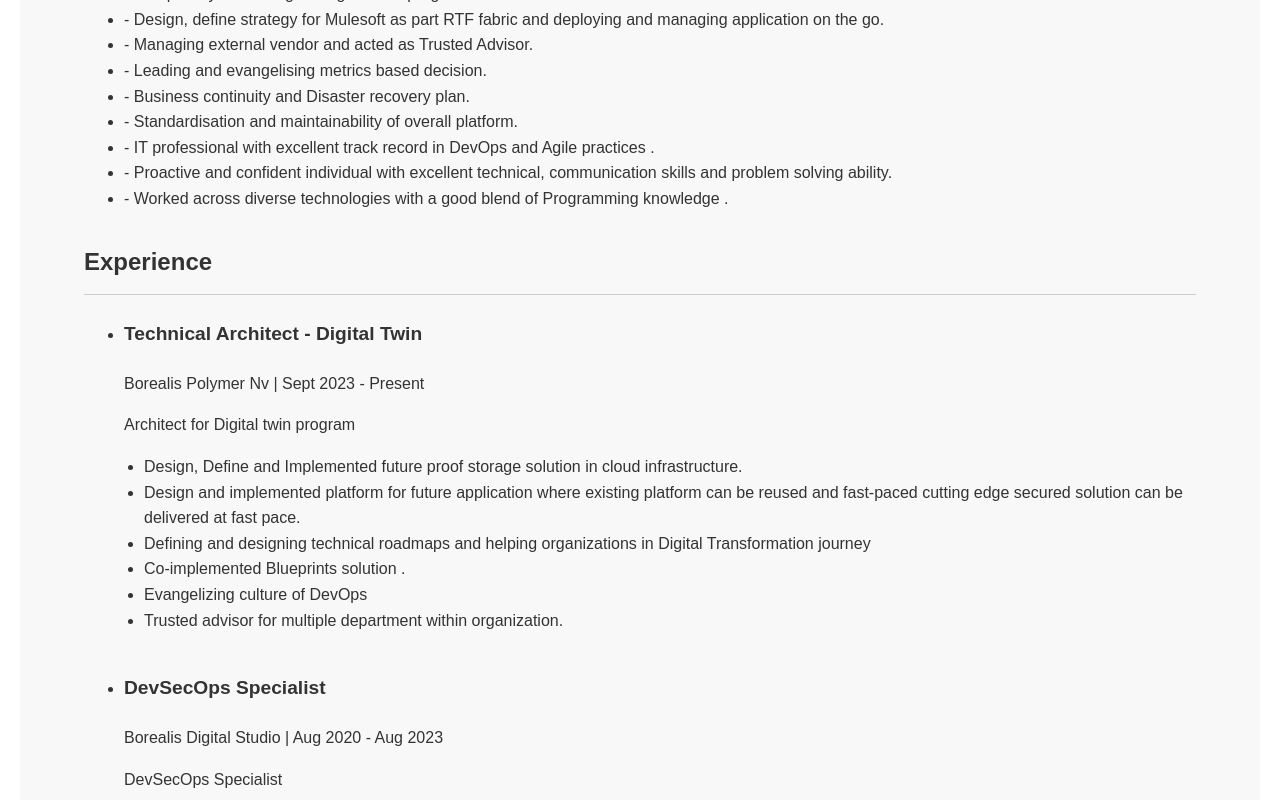
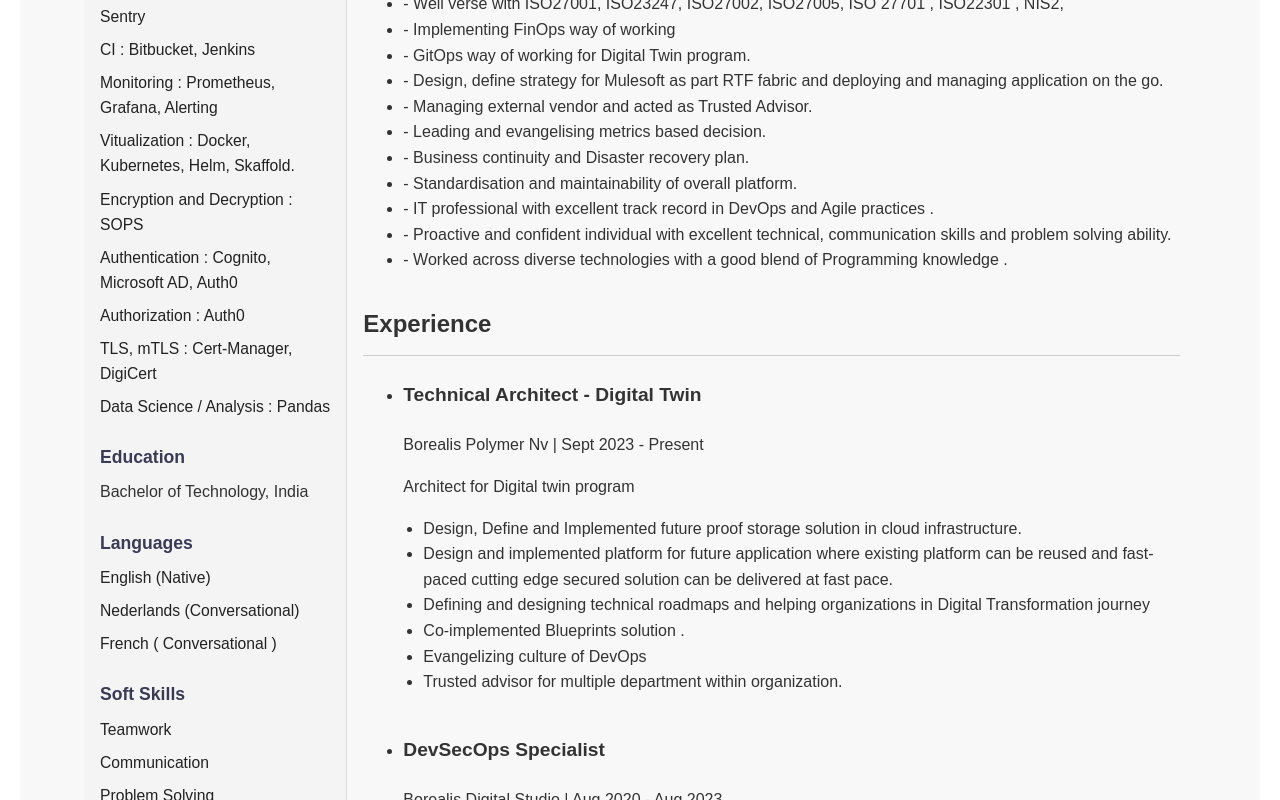
Before and after one commit to SnehilBelekar/snehilbelekar.github.io, a Vue app: page / in a window 1280 px wide. Shown: the part 820-1620 px from the top of the page. Built offline with nearby package versions, Linux system fonts and the light colour scheme.

Commit message:
update code to add language , skills

```diff
--- a/src/App.vue
+++ b/src/App.vue
@@ -29,7 +29,27 @@
         </div>
       </header>
       <main>
-        <Section v-for="section in resumeData.sections" :key="section.title" :section="section" />
+        <div class="panel-wrapper">
+          <aside class="left-panel">
+            <section v-for="panelSection in leftPanelSections" :key="panelSection.title">
+              <h3>{{ panelSection.title }}</h3>
+              <ul v-if="panelSection.type === 'list'">
+                <li v-for="item in panelSection.items" :key="item.content">{{ item.content }}</li>
+              </ul>
+              <div v-else-if="panelSection.type === 'text'">
+                {{ panelSection.content }}
+              </div>
+            </section>
+          </aside>
+          <div class="right-panel">
+            <Section
+              v-for="section in rightPanelSections"
+              :key="section.title"
+              :section="section"
+            />
+          </div>
+       </div>
+
       </main>
       <footer class="footer">
         <div class="icons">
@@ -58,4 +78,12 @@ const scrollToSection = (sectionTitle: string) => {
     element.scrollIntoView({ behavior: 'smooth' });
   }
 };
+
+const leftPanelSections = resumeData.sections.filter(section =>
+  ['Skills', 'Languages', 'Soft Skills', 'Certifications', 'Education'].includes(section.title)
+);
+
+const rightPanelSections = resumeData.sections.filter(
+  section => !['Skills', 'Languages', 'Soft Skills', 'Certifications', 'Education'].includes(section.title)
+);
 </script>
--- a/src/data/resumeData.ts
+++ b/src/data/resumeData.ts
@@ -200,14 +200,46 @@ const resumeData: ResumeData = {
   items: [
         { content: 'Cloud Platforms (AWS, Azure, GCP)' },
         { content: 'Agile tools : Jira, Confluence, DevOps Tasks, Kanban' },
-
+        { content: 'IAC : Terraform, Azure DevOps' },
+        { content: 'Security analysis tools : Snyk, Qualys' },
+        { content: 'Sentry' },
+        { content: 'CI : Bitbucket, Jenkins' },
+        { content: 'Monitoring : Prometheus, Grafana, Alerting' },
+        { content: 'Vitualization : Docker, Kubernetes, Helm, Skaffold.' },
+        { content: 'Encryption and Decryption : SOPS' },
+        { content: 'Authentication : Cognito, Microsoft AD, Auth0' },
+        { content: 'Authorization : Auth0' },
+        { content: 'TLS, mTLS : Cert-Manager, DigiCert' },
+        { content: 'Data Science / Analysis : Pandas' },
         // ... your skills
       ],
     },
 {
   title: 'Education',
     type: 'text',
-      content: 'Bachelor of Science in Computer Science...', // Your education
+      content: 'Bachelor of Technology, India', // Your education
+    },
+{
+      title: 'Languages',
+      type: 'list',
+      items: [
+        { content: 'English (Native)' },
+        { content: 'Nederlands (Conversational)' },
+        { content: 'French ( Conversational )' }
+        // ...add more if needed...
+      ],
+    },
+{
+      title: 'Soft Skills',
+      type: 'list',
+      items: [
+        { content: 'Teamwork' },
+        { content: 'Communication' },
+        { content: 'Problem Solving' },
+        { content: 'Adaptability' },
+        { content: 'Time Management' }
+        // ...add more if needed...
+      ],
     },
 {
   title: 'Certifications',
--- a/src/styles/main.css
+++ b/src/styles/main.css
@@ -267,6 +267,69 @@ text-shadow: 1px 1px 2px rgba(0, 0, 0, 0.5);
   color: white;
 }
 
+/* ====== Panel Layout Styles ====== */
+
+/* Wrapper for both panels below the header */
+.panel-wrapper {
+  display: flex;
+  flex-direction: row;
+  margin-top: 20px;
+}
+
+/* Left panel styles */
+.left-panel {
+  width: 22%;
+  min-width: 200px;
+  padding: 1rem;
+  background-color: #f4f4f4;
+  border-right: 1px solid #ddd;
+}
+
+.left-panel h3 {
+  margin-bottom: 0.5rem;
+  font-size: 1.1rem;
+  color: #393a55;
+}
+
+.left-panel ul {
+  list-style: none;
+  padding: 0;
+  margin: 0 0 1rem 0;
+}
+
+.left-panel li {
+  margin-bottom: 0.5rem;
+  font-size: 0.98rem;
+  color: #222;
+}
+
+.left-panel section {
+  margin-bottom: 1.5rem;
+}
+
+/* Right panel styles */
+.right-panel {
+  width: 78%;
+  padding: 1rem;
+}
+
+/* Responsive adjustments */
+@media (max-width: 900px) {
+  .panel-wrapper {
+    flex-direction: column;
+  }
+  .left-panel,
+  .right-panel {
+    width: 100%;
+    min-width: unset;
+    border-right: none;
+    border-bottom: 1px solid #ddd;
+  }
+  .right-panel {
+    border-bottom: none;
+  }
+}
+
 @media (prefers-color-scheme: light) {
   :root {
     color: #213547;
```
